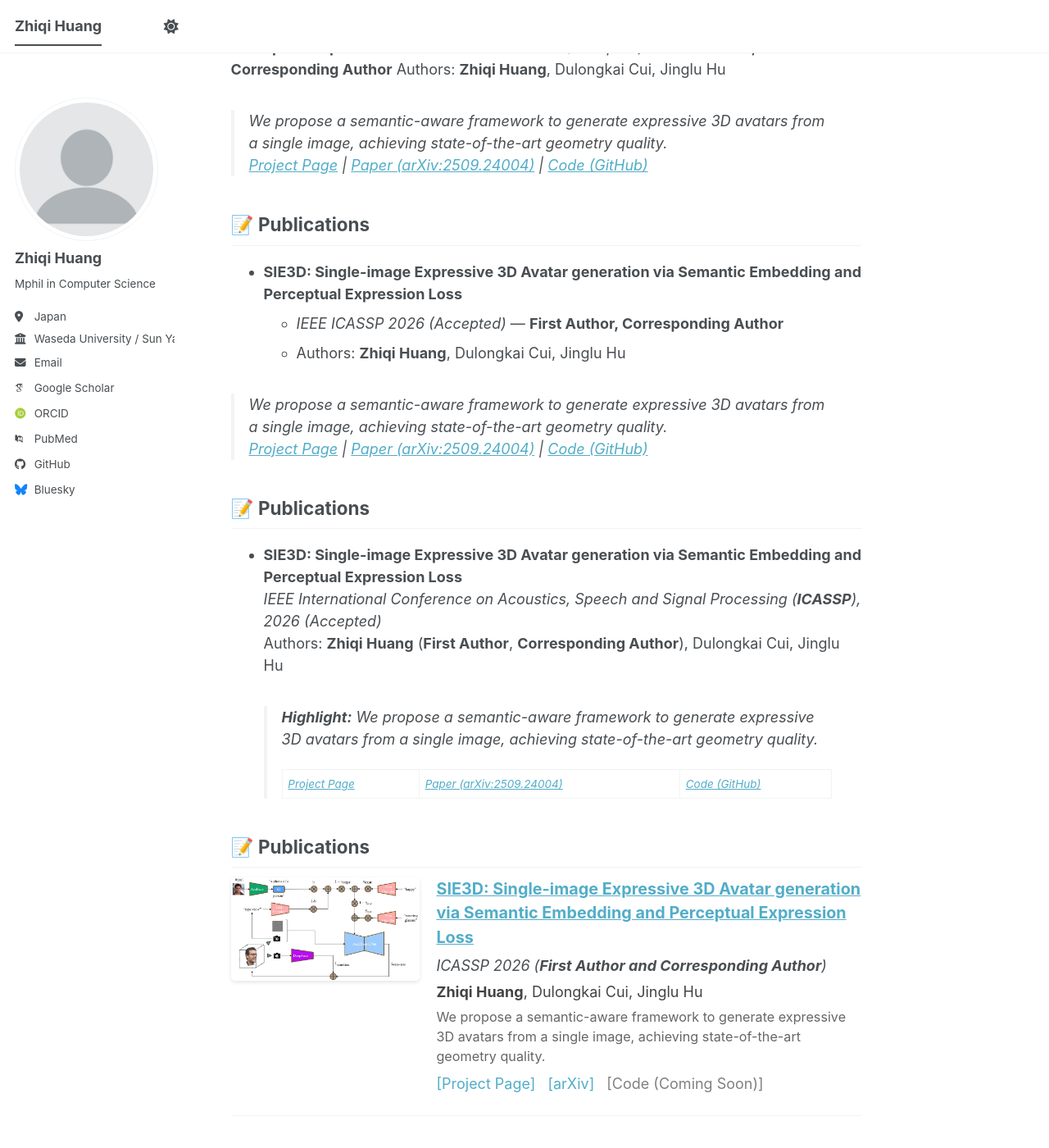
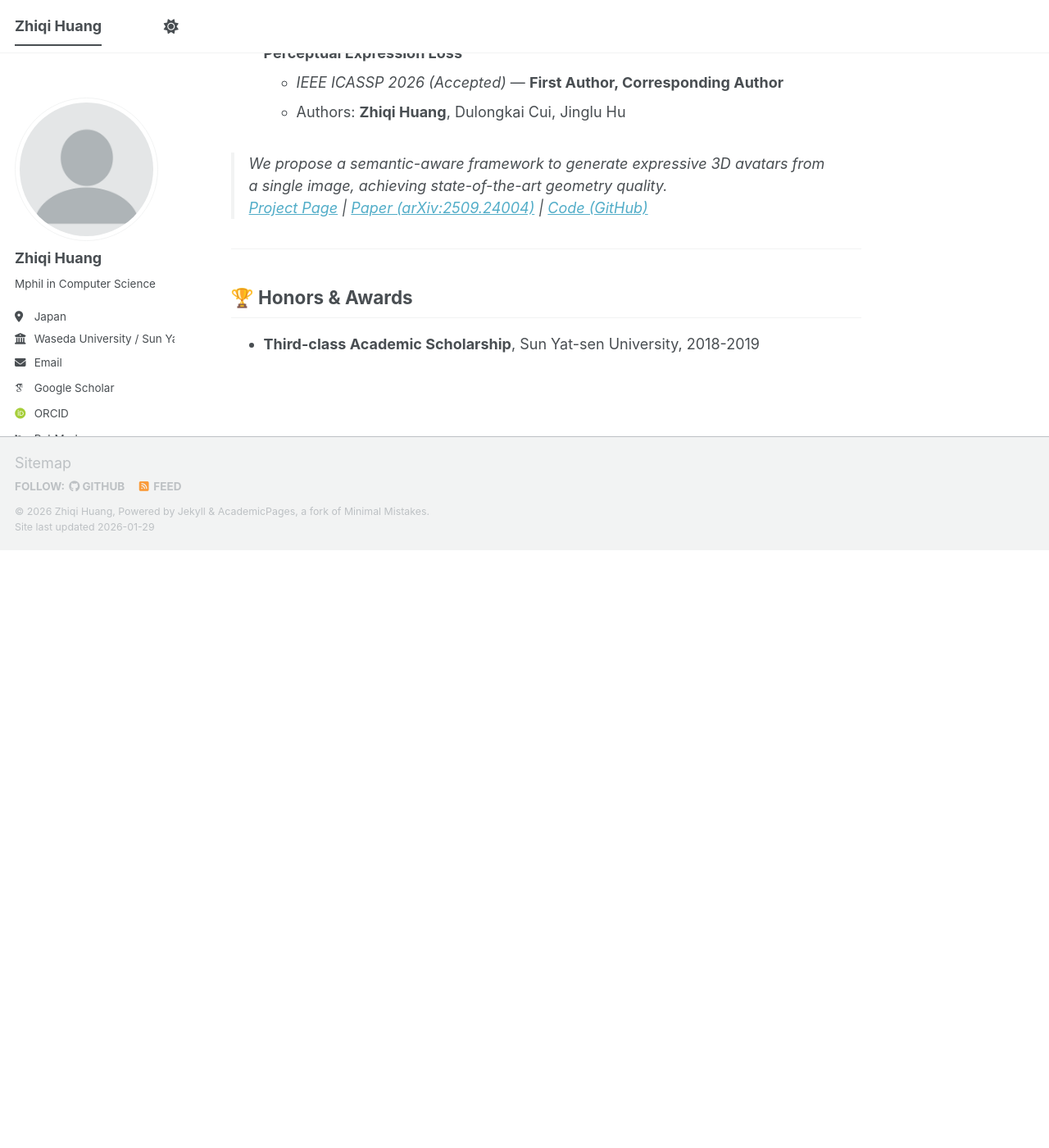
Before and after one commit to huang-zhiqi/huang-zhiqi.github.io, a Jekyll site: the page built from _pages/about.md, in a window 1280 px wide and 1400 px high, scrolled down 1309 px. Shown: the whole window at 82% size. Built offline with Jekyll 4.4.1, drawn with Linux system fonts in a browser that asks for light colours; some web fonts are replaced; a script bundle is joined from its source files by our own code; library files that are not in the unit come from our copies; after the commit the page ends 1980 px from its top, so only the background shows below that.

Commit message:
update the publication

```diff
--- a/_pages/about.md
+++ b/_pages/about.md
@@ -45,12 +45,6 @@ Prior to my graduate studies, I worked as a **Senior Graphics Engineer** at **43
 
 ## 📝 Publications
 
-**SIE3D: Single-image Expressive 3D Avatar generation via Semantic Embedding and Perceptual Expression Loss** *IEEE ICASSP 2026 (Accepted)* — **First Author, Corresponding Author** Authors: **Zhiqi Huang**, Dulongkai Cui, Jinglu Hu
-> We propose a semantic-aware framework to generate expressive 3D avatars from a single image, achieving state-of-the-art geometry quality.
-[Project Page](https://huang-zhiqi.github.io/SIE3D/) | [Paper (arXiv:2509.24004)](https://arxiv.org/abs/2509.24004) | [Code (GitHub)](https://github.com/huang-zhiqi/SIE3D)
-
-## 📝 Publications
-
 * **SIE3D: Single-image Expressive 3D Avatar generation via Semantic Embedding and Perceptual Expression Loss**
   * *IEEE ICASSP 2026 (Accepted)* — **First Author, Corresponding Author**
   * Authors: **Zhiqi Huang**, Dulongkai Cui, Jinglu Hu
@@ -58,47 +52,6 @@ Prior to my graduate studies, I worked as a **Senior Graphics Engineer** at **43
 > We propose a semantic-aware framework to generate expressive 3D avatars from a single image, achieving state-of-the-art geometry quality.
 [Project Page](https://huang-zhiqi.github.io/SIE3D/) | [Paper (arXiv:2509.24004)](https://arxiv.org/abs/2509.24004) | [Code (GitHub)](https://github.com/huang-zhiqi/SIE3D)
 
-## 📝 Publications
-
-* **SIE3D: Single-image Expressive 3D Avatar generation via Semantic Embedding and Perceptual Expression Loss**
-  <br>_IEEE International Conference on Acoustics, Speech and Signal Processing (**ICASSP**), 2026 (Accepted)_
-  <br>Authors: **Zhiqi Huang** (**First Author**, **Corresponding Author**), Dulongkai Cui, Jinglu Hu
-
-  > **Highlight:** We propose a semantic-aware framework to generate expressive 3D avatars from a single image, achieving state-of-the-art geometry quality.
-  >
-  > [Project Page](https://huang-zhiqi.github.io/SIE3D/) | [Paper (arXiv:2509.24004)](https://arxiv.org/abs/2509.24004) | [Code (GitHub)](https://github.com/huang-zhiqi/SIE3D)
-
-## 📝 Publications
-
-<div style="display: flex; gap: 20px; margin-bottom: 25px;">
-  <div style="flex: 0 0 30%;">
-    <img src="/images/sie3d_teaser.jpg" alt="SIE3D Teaser" style="width: 100%; border-radius: 5px; box-shadow: 0 2px 5px rgba(0,0,0,0.1);">
-  </div>
-
-  <div style="flex: 1;">
-    <div style="font-weight: bold; font-size: 1.1em;">
-      <a href="https://huang-zhiqi.github.io/SIE3D/">SIE3D: Single-image Expressive 3D Avatar generation via Semantic Embedding and Perceptual Expression Loss</a>
-    </div>
-
-    <div style="margin-top: 5px; font-style: italic;">
-      ICASSP 2026 (<strong>First Author and Corresponding Author</strong>)
-    </div>
-
-    <div style="margin-top: 5px; color: #444;">
-      <strong>Zhiqi Huang</strong>, Dulongkai Cui, Jinglu Hu
-    </div>
-
-    <div style="margin-top: 5px; font-size: 0.9em; color: #666;">
-      We propose a semantic-aware framework to generate expressive 3D avatars from a single image, achieving state-of-the-art geometry quality.
-    </div>
-
-    <div style="margin-top: 8px;">
-      <a href="https://huang-zhiqi.github.io/SIE3D/" style="text-decoration: none; margin-right: 10px;">[Project Page]</a>
-      <a href="https://arxiv.org/abs/2509.24004" style="text-decoration: none; margin-right: 10px;">[arXiv]</a>
-      <a href="#" style="text-decoration: none; color: gray;">[Code (Coming Soon)]</a>
-    </div>
-  </div>
-</div>
 ---
 
 ## 🏆 Honors & Awards
```
